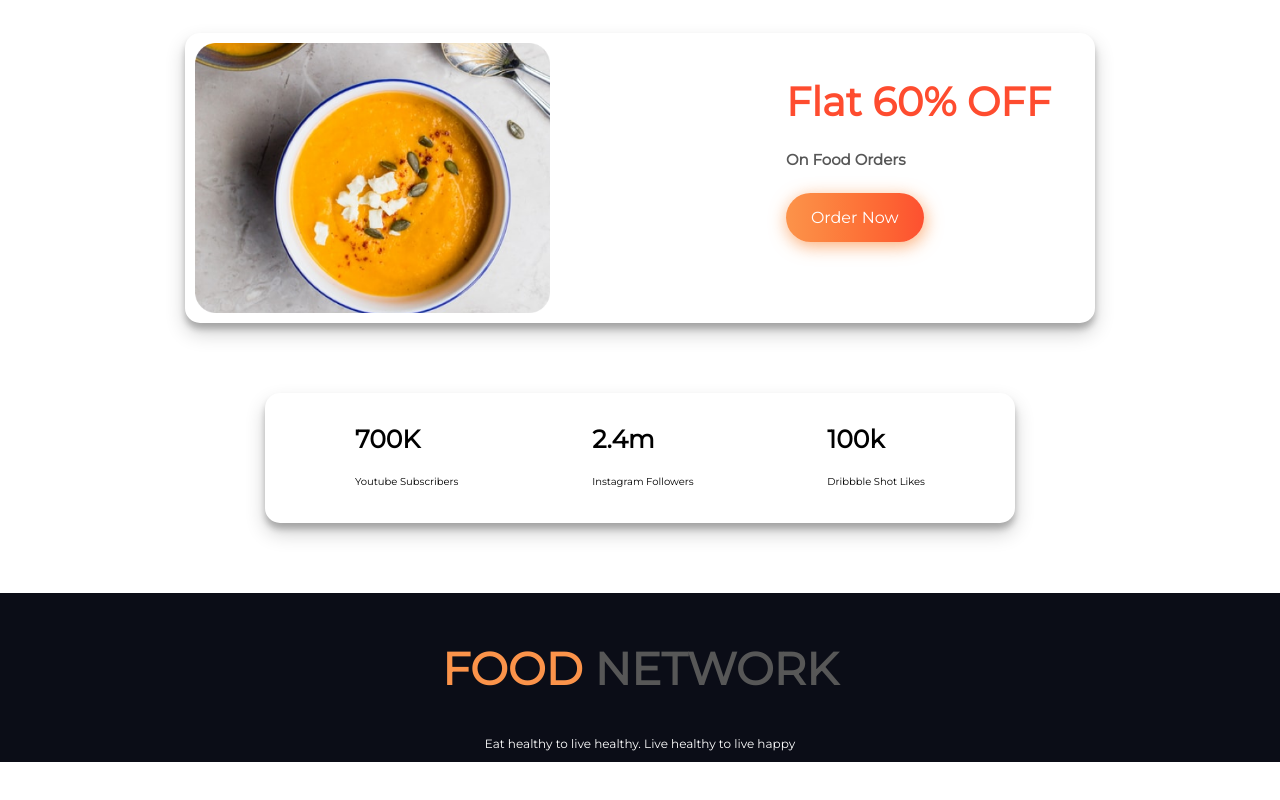
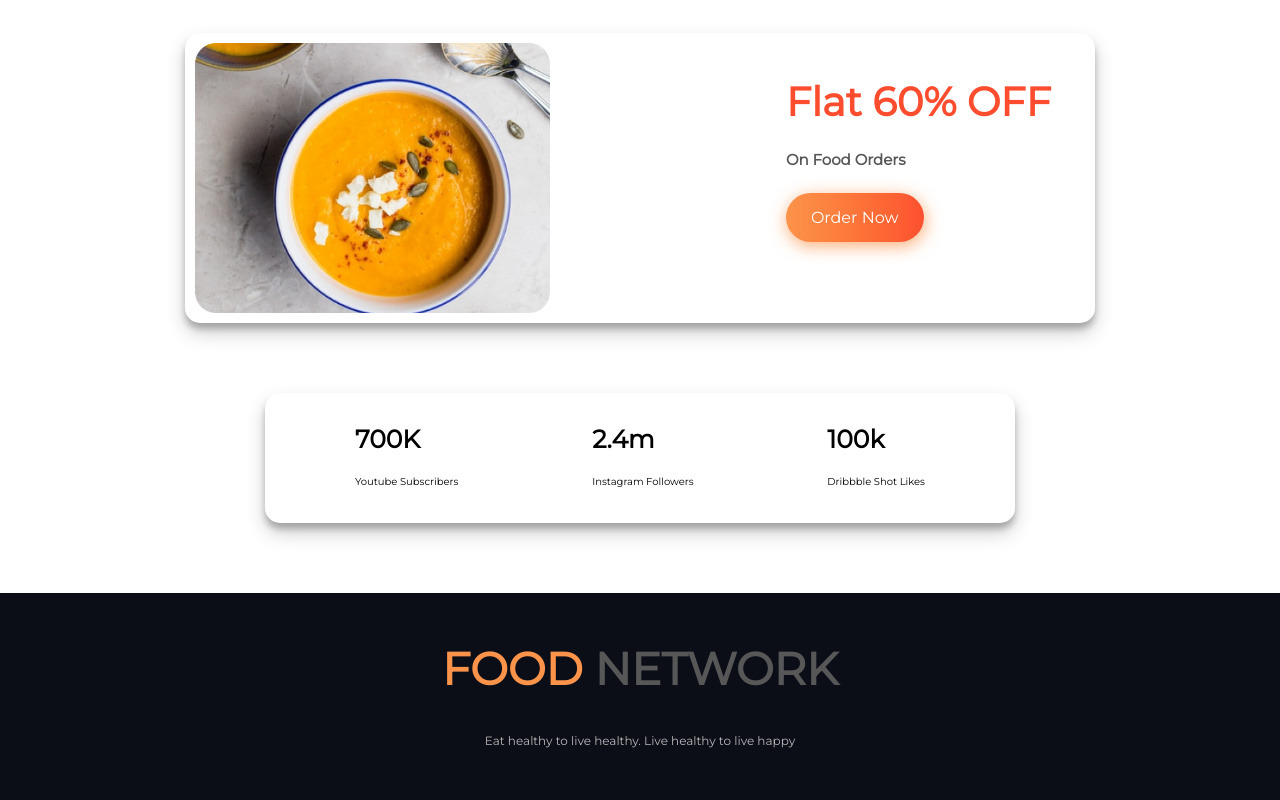
Before and after one commit to fazlerabbytalukder/food-network, a plain HTML site: page index.html in a window 1280 px wide. Shown: the part 2047-2847 px from the top of the page. Before the commit the page ends 2809 px from the top, so only its background shows below. Drawn offline with Linux system fonts and the light colour scheme.

Commit message:
footer-redesign

```diff
--- a/index.html
+++ b/index.html
@@ -177,7 +177,7 @@
     <section class="footer">
         <div class="content">
             <h1><span class="Dif-color-footer">FOOD</span> NETWORK</h1>
-            <small>Eat healthy to live healthy. Live healthy to live happy</small>
+            <p>Eat healthy to live healthy. Live healthy to live happy</p>
         </div>
     </section>
 
--- a/style.css
+++ b/style.css
@@ -256,12 +256,13 @@ header .right-side-nav .nav-link li a:hover{
 
 .content{
     text-align: center;
-    color: white;
+    color: #b9b7b7;
     padding: 10px 0;
 }
 
-.content small{
+.content p{
     font-size: 12px;
+    margin-bottom: 50px;
 }
 
 .footer{
```
